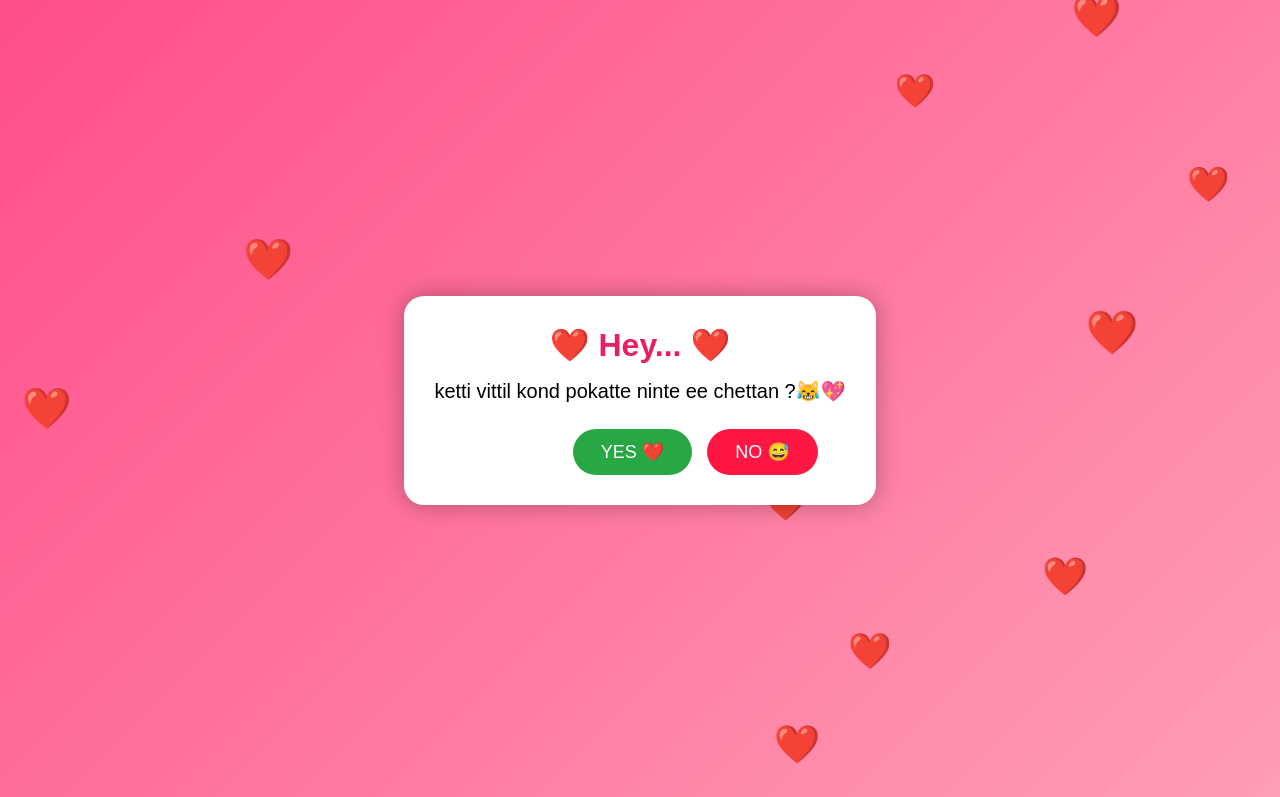
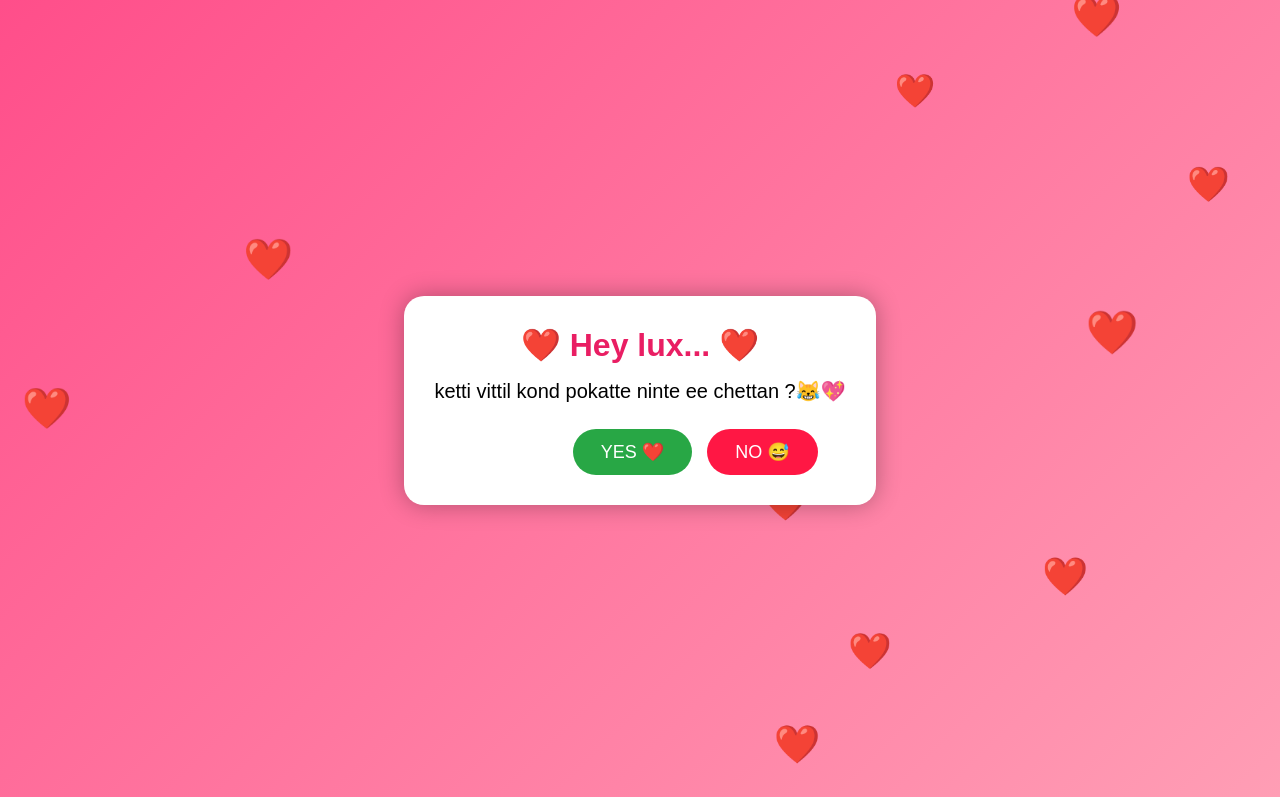
Before and after one commit to arjunm86703-max/Love-proposal, a plain HTML site: page index.html in a window 1280 px wide. Shown: the top 797 px of the page. Drawn offline with Linux system fonts and the light colour scheme.

Commit message:
Update index.html

```diff
--- a/index.html
+++ b/index.html
@@ -74,7 +74,7 @@ animation:float 6s linear infinite;
 <body>
 
 <div class="box">
-<h1>❤️ Hey... ❤️</h1>
+<h1>❤️ Hey lux... ❤️</h1>
 
 <p id="text"></p>
 
```
